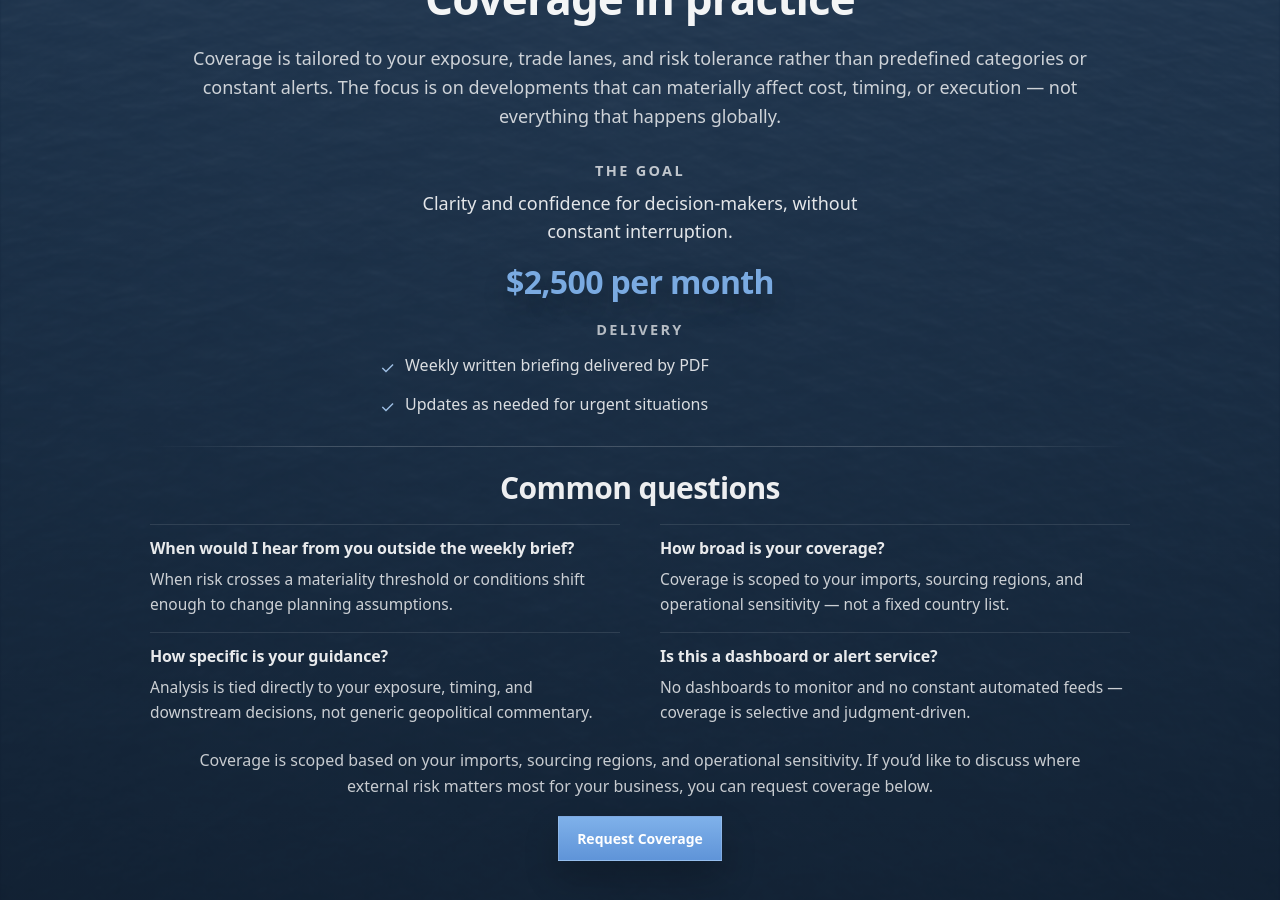
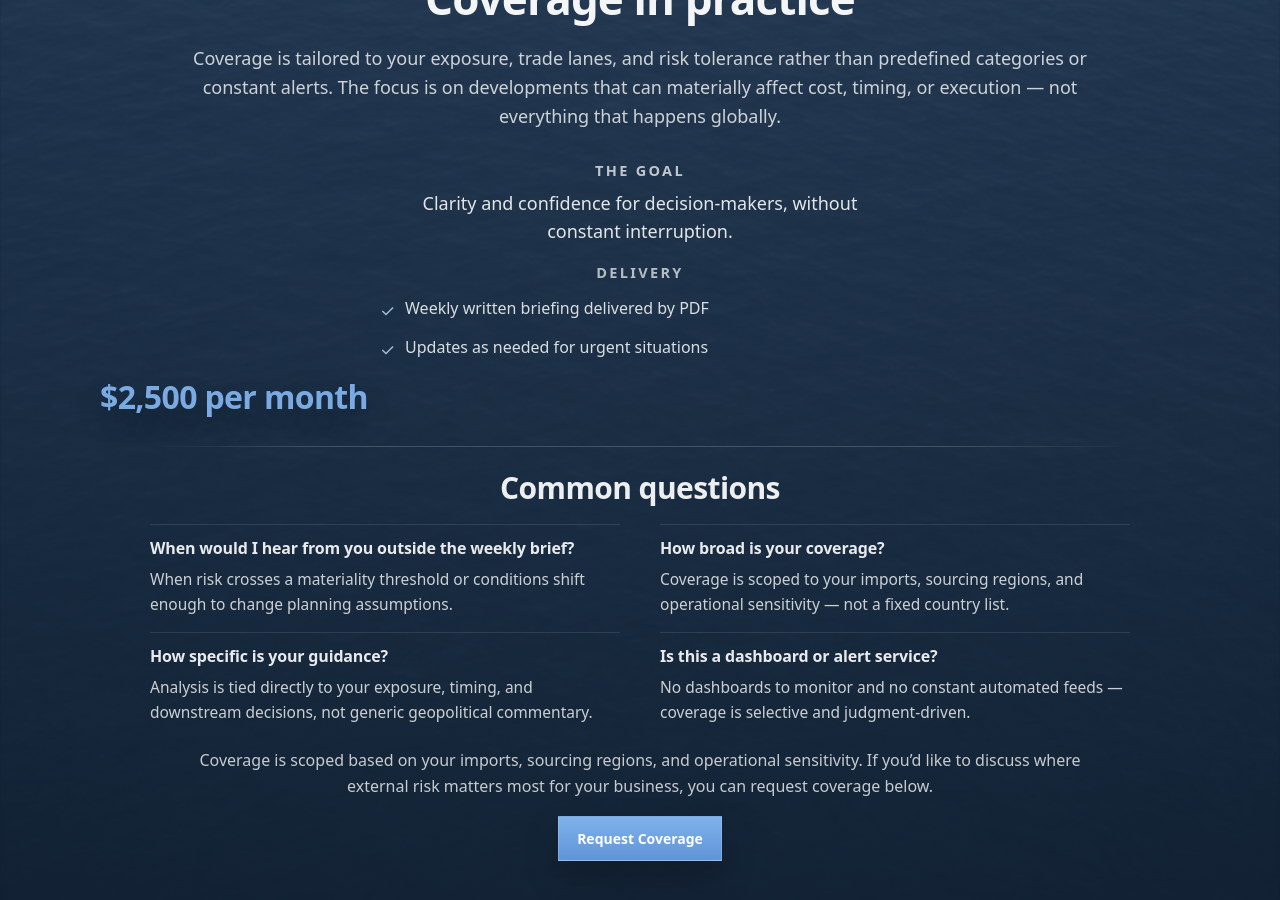
Before and after one commit to importrisk/import-risk-intelligence-site, a Jekyll site: the page built from method.html, in a window 1280 px wide and 900 px high, scrolled down 914 px. Built offline with Jekyll 4.4.1, drawn with Linux system fonts in a browser that asks for light colours.

Commit message:
Update method.html

```diff
--- a/method.html
+++ b/method.html
@@ -209,20 +209,21 @@ css: /method.css?v=100
     </header>
 
     <!-- GOAL (price belongs to this block) -->
-   <div class="mp-goal" role="group" aria-label="Coverage goal and price">
+<div class="mp-goal" role="group" aria-label="Coverage goal">
   <p class="mp-goal-label">The goal</p>
   <p class="mp-goal-text">
     Clarity and confidence for decision-makers, without constant interruption.
   </p>
-  <p class="mp-goal-price">$2,500 per month</p>
 </div>
-    <!-- ADD THIS LINE -->
+
 <p class="mp-includes-label">Delivery</p>
 
 <ul class="mp-includes" aria-label="Delivery cadence">
   <li>Weekly written briefing delivered by PDF</li>
   <li>Updates as needed for urgent situations</li>
 </ul>
+
+<p class="mp-goal-price">$2,500 per month</p>
 
 <div class="mp-divider" aria-hidden="true"></div>
 
```
